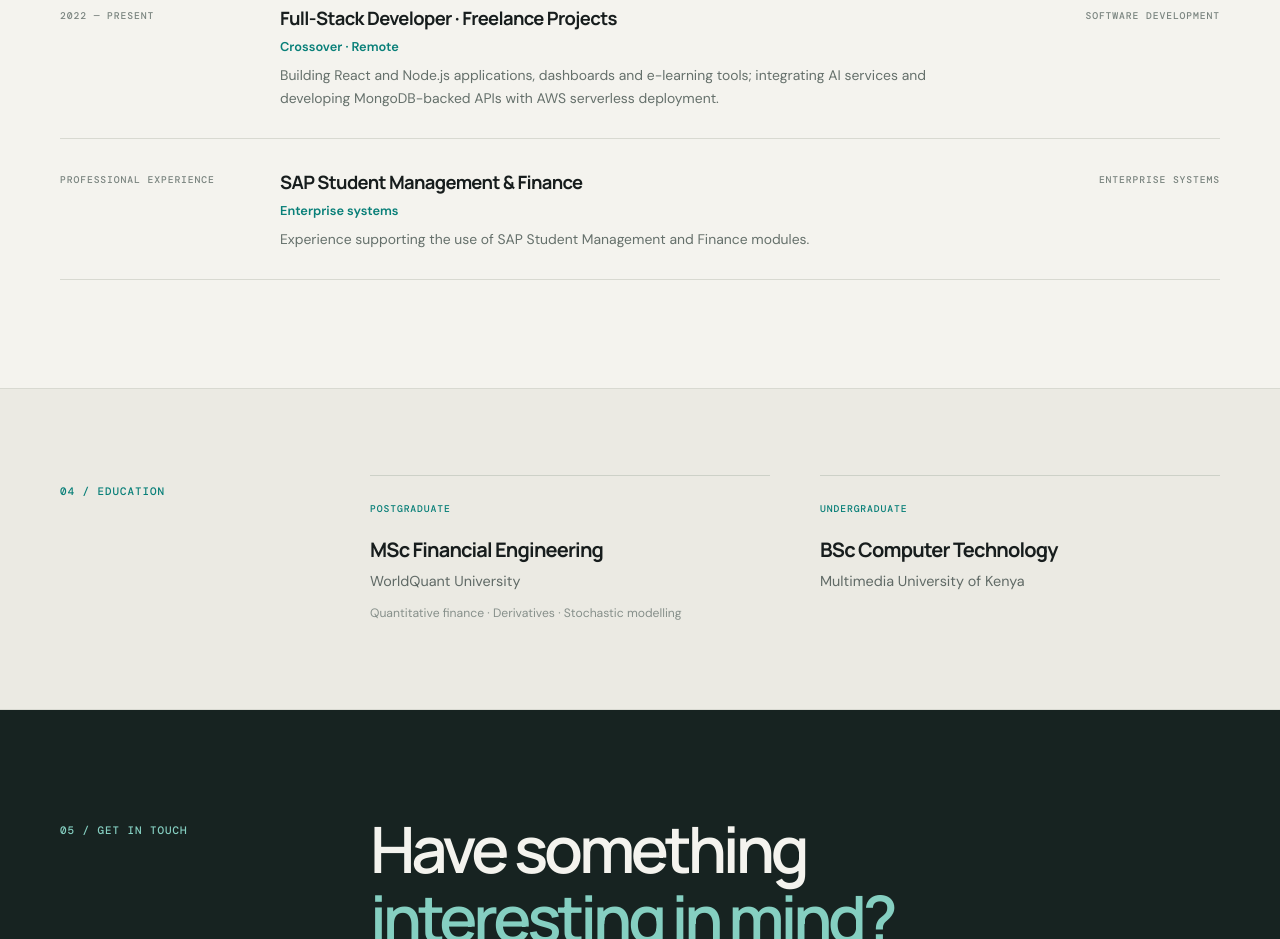
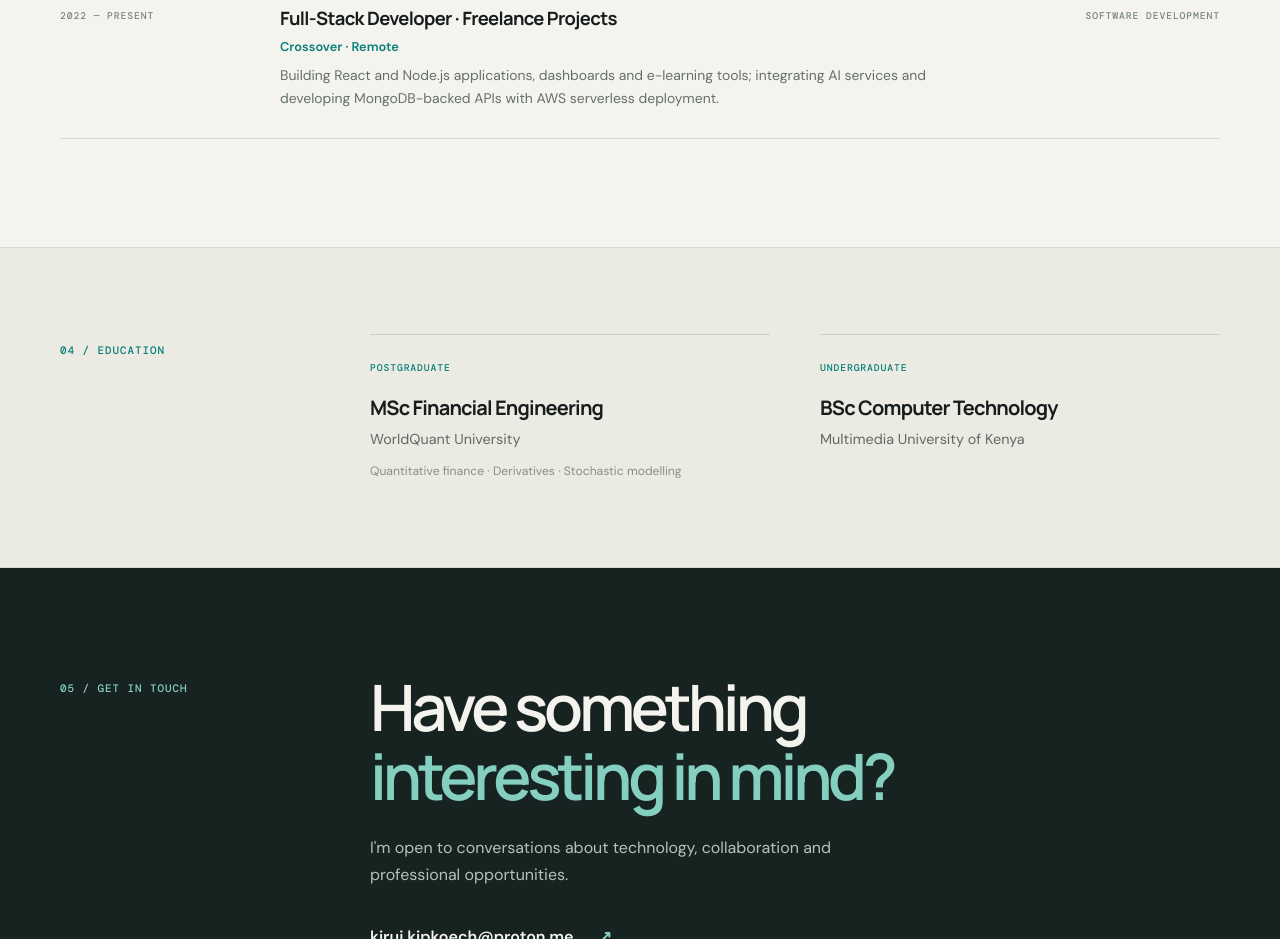
Before and after one commit to brian-kipkoech-kirui/brian-kipkoech-kirui.github.io, a plain HTML site: page index.html in a window 1280 px wide. Shown: the part 3098-4037 px from the top of the page. Drawn offline with nearby package versions, Linux system fonts and the light colour scheme.

Commit message:
Remove standalone SAP experience entry

```diff
--- a/index.html
+++ b/index.html
@@ -101,7 +101,6 @@
           <article class="experience-row"><div class="experience-date">JAN 2026 — PRESENT</div><div><h3>ICT Support Staff</h3><p class="experience-org">Kenyatta University · ICT Directorate</p><p>Providing ICT support within the university's central administration.</p></div><span class="experience-type">INSTITUTIONAL TECHNOLOGY</span></article>
           <article class="experience-row"><div class="experience-date">JAN 2023 — DEC 2025</div><div><h3>E-Learning Support</h3><p class="experience-org">Kenyatta University · DSVOL</p><p>Supporting e-learning platforms, users and digital teaching and learning processes.</p></div><span class="experience-type">DIGITAL LEARNING</span></article>
           <article class="experience-row"><div class="experience-date">2022 — PRESENT</div><div><h3>Full-Stack Developer · Freelance Projects</h3><p class="experience-org">Crossover · Remote</p><p>Building React and Node.js applications, dashboards and e-learning tools; integrating AI services and developing MongoDB-backed APIs with AWS serverless deployment.</p></div><span class="experience-type">SOFTWARE DEVELOPMENT</span></article>
-          <article class="experience-row"><div class="experience-date">PROFESSIONAL EXPERIENCE</div><div><h3>SAP Student Management & Finance</h3><p class="experience-org">Enterprise systems</p><p>Experience supporting the use of SAP Student Management and Finance modules.</p></div><span class="experience-type">ENTERPRISE SYSTEMS</span></article>
         </div>
       </div>
     </section>
```
